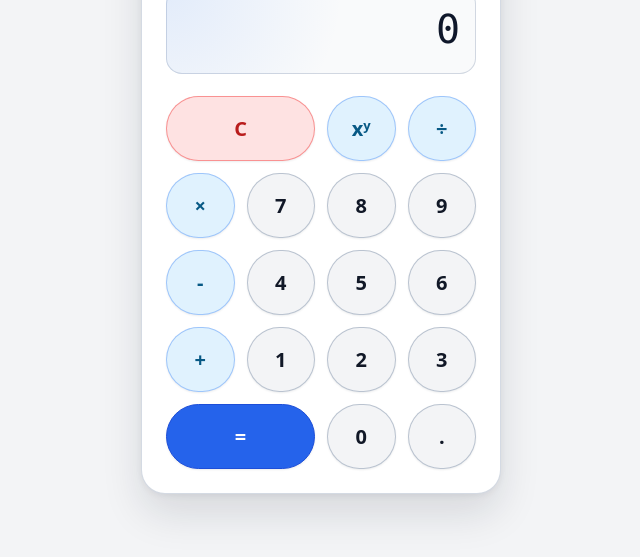
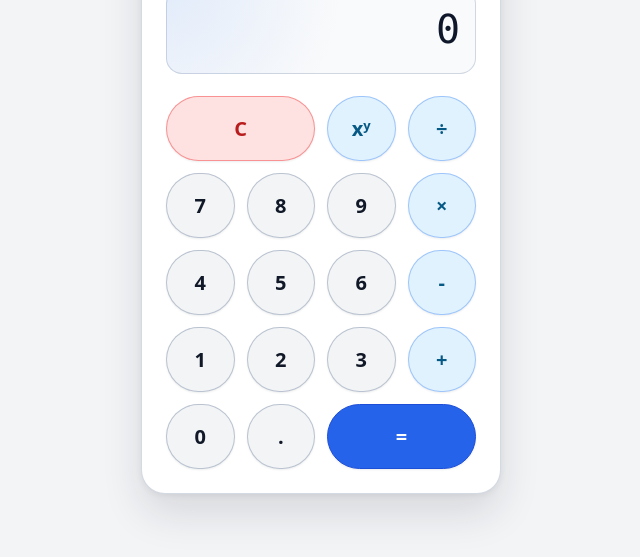
Before and after one commit to mikansc/ia-calculator-sandbox, a website built with webpack: page calculator.html in a window 1280 px wide. Shown: the part 195-752 px from the top of the page, without its empty margins (319-959 px from the left). Built offline with nearby package versions, Linux system fonts and the light colour scheme.

Commit message:
adjustments at button positions

```diff
--- a/calculator.html
+++ b/calculator.html
@@ -129,7 +129,8 @@
             background: #2563eb;
             color: #ffffff;
             border-color: #1d4ed8;
-            grid-column: span 2;
+            grid-column: 3 / span 2;
+            grid-row: 5;
         }
 
         .equals:hover {
@@ -169,21 +170,22 @@
             <button class="clear" onclick="clearDisplay()">C</button>
             <button class="operator" onclick="setOperator('^')">xʸ</button>
             <button class="operator" onclick="setOperator('/')">÷</button>
-            <button class="operator" onclick="setOperator('*')">×</button>
 
             <button class="number" onclick="appendNumber('7')">7</button>
             <button class="number" onclick="appendNumber('8')">8</button>
             <button class="number" onclick="appendNumber('9')">9</button>
-            <button class="operator" onclick="setOperator('-')">-</button>
+            <button class="operator" onclick="setOperator('*')">×</button>
 
             <button class="number" onclick="appendNumber('4')">4</button>
             <button class="number" onclick="appendNumber('5')">5</button>
             <button class="number" onclick="appendNumber('6')">6</button>
-            <button class="operator" onclick="setOperator('+')">+</button>
+            <button class="operator" onclick="setOperator('-')">-</button>
 
             <button class="number" onclick="appendNumber('1')">1</button>
             <button class="number" onclick="appendNumber('2')">2</button>
             <button class="number" onclick="appendNumber('3')">3</button>
+            <button class="operator" onclick="setOperator('+')">+</button>
+
             <button class="equals" onclick="calculate()">=</button>
 
             <button class="number" onclick="appendNumber('0')">0</button>
```
